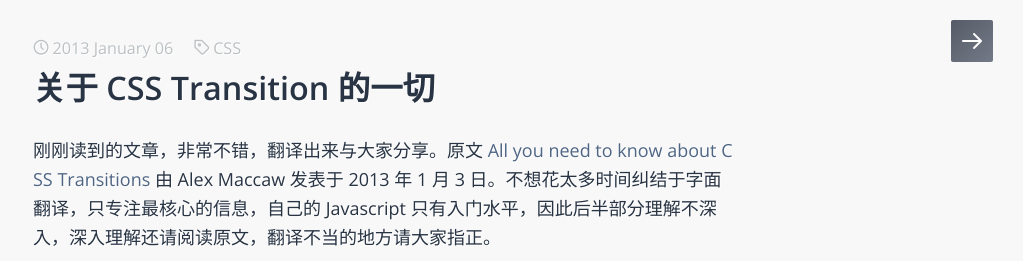
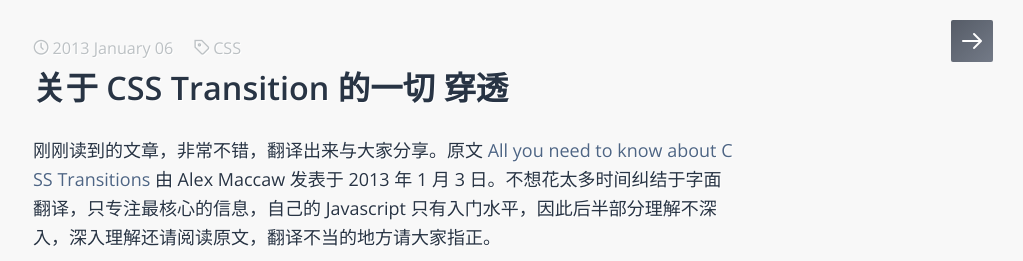
Before and after one commit to zealean/zealean.github.io, a Jekyll site: the page built from _posts/2013-01-06-css-transitions.markdown, in a window 1280 px wide. Shown: the top 261 px of the page, without its empty margins (257-1280 px from the left). Built offline with Jekyll 4.4.1, drawn with Linux system fonts in a browser that asks for light colours; some web fonts are replaced.

Commit message:
6.17 css穿透修改
不想描述

```diff
--- a/_posts/2013-01-04-browser-specific-hacks.markdown
+++ b/_posts/2013-01-04-browser-specific-hacks.markdown
@@ -1,6 +1,6 @@
 ---
 layout: post
-title: CSS 判断浏览器方法整理
+title: CSS 判断浏览器方法整理 good
 tags: CSS
 ---
 
--- a/_posts/2013-01-06-css-transitions.markdown
+++ b/_posts/2013-01-06-css-transitions.markdown
@@ -1,6 +1,6 @@
 ---
 layout: post
-title: 关于 CSS Transition 的一切
+title: 关于 CSS Transition 的一切 穿透
 tags: CSS
 ---
 
```
